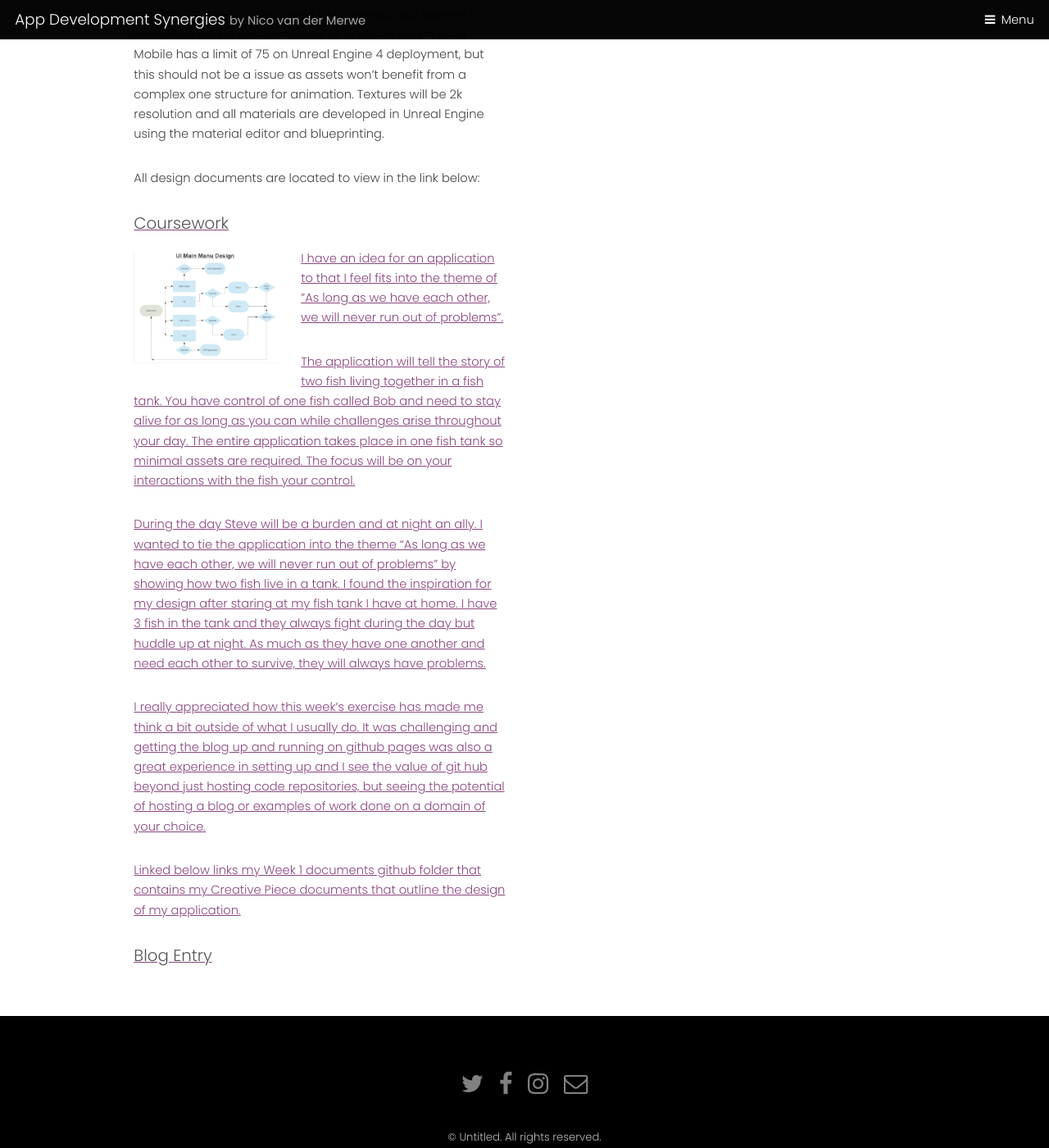
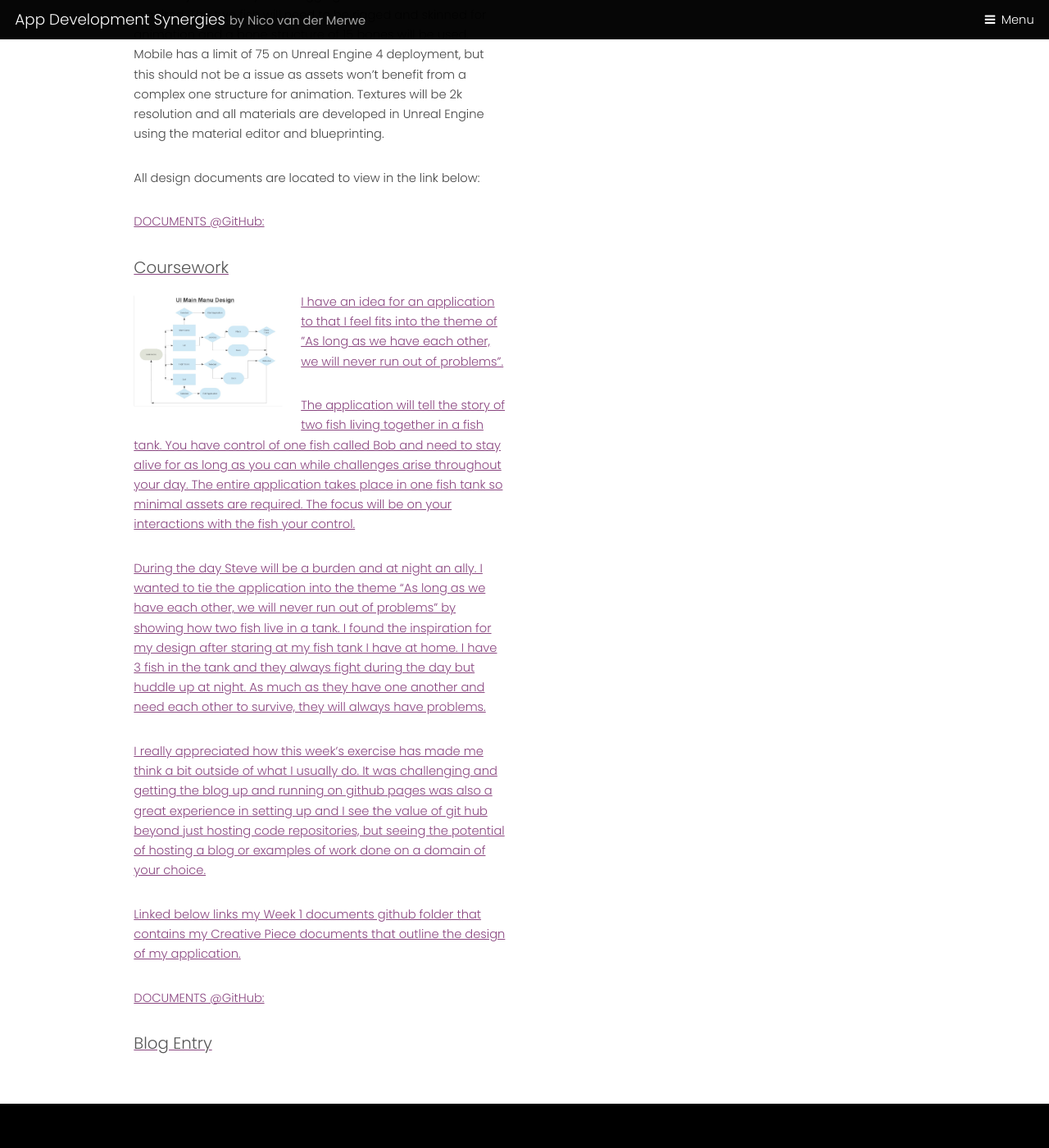
Before and after one commit to NicoVDMerweCRJ/NicoVDMerweCRJ.github.io, a Jekyll site: the page appdevelopmentsynergies.html, which Jekyll copies as it is, in a window 1280 px wide and 1400 px high, scrolled down 2950 px. Shown: the whole window at 82% size. Built offline with Jekyll 4.4.1, drawn with Linux system fonts in a browser that asks for light colours.

Commit message:
Update appdevelopmentsynergies.html

```diff
--- a/appdevelopmentsynergies.html
+++ b/appdevelopmentsynergies.html
@@ -79,9 +79,10 @@ Animation will be physics driven for some objects so only basic rigging and bone
 Textures will be 2k resolution and all materials are developed in Unreal Engine using the material editor and blueprinting.</p>
 							<p> All design documents are located to view in the link below:
 
-							<div class="container">
-								<p><a href="https://github.com/NicoVDMerweCRJ/NicoVDMerweCRJ.github.io/tree/master/App%20Development%20Synergies/Week%201/Documents"></p>
-							</div>
+							<a href="https://github.com/NicoVDMerweCRJ/NicoVDMerweCRJ.github.io/tree/master/App%20Development%20Synergies/Week%201/Documents"></p>
+							<p>DOCUMENTS @GitHub:</p>
+							<a href="https://github.com/NicoVDMerweCRJ/NicoVDMerweCRJ.github.io/tree/master/App%20Development%20Synergies/Week%201/Documents"></p>
+
 
 							<h3>Coursework</h4>
 							<p><span class="image left"><img src="App Development Synergies/Week 1/Documents/UIMainMenuDesignFlowChart.jpg" alt="" /></span>I have an idea for an application to that I feel fits into the theme of ”As long as we have each other, we will never run out of problems”.</p>
@@ -90,9 +91,9 @@ Textures will be 2k resolution and all materials are developed in Unreal Engine
 							<p>I really appreciated how this week’s exercise has made me think a bit outside of what I usually do. It was challenging and getting the blog up and running on github pages was also a great experience in setting up and I see the value of git hub beyond just hosting code repositories, but seeing the potential of hosting a blog or examples of work done on a domain of your choice.</p>
 							<p>Linked below links my Week 1 documents github folder that contains my Creative Piece documents that outline the design of my application.</p>
 
-							<div class="container">
-								<p><a href="https://github.com/NicoVDMerweCRJ/NicoVDMerweCRJ.github.io/tree/master/App%20Development%20Synergies/Week%201/Documents"></p>
-							</div>
+							<a href="https://github.com/NicoVDMerweCRJ/NicoVDMerweCRJ.github.io/tree/master/App%20Development%20Synergies/Week%201/Documents"></p>
+							<p>DOCUMENTS @GitHub:</p>
+							<a href="https://github.com/NicoVDMerweCRJ/NicoVDMerweCRJ.github.io/tree/master/App%20Development%20Synergies/Week%201/Documents"></p>
 
 							<h3>Blog Entry</h4>
 							<p></p>
```
